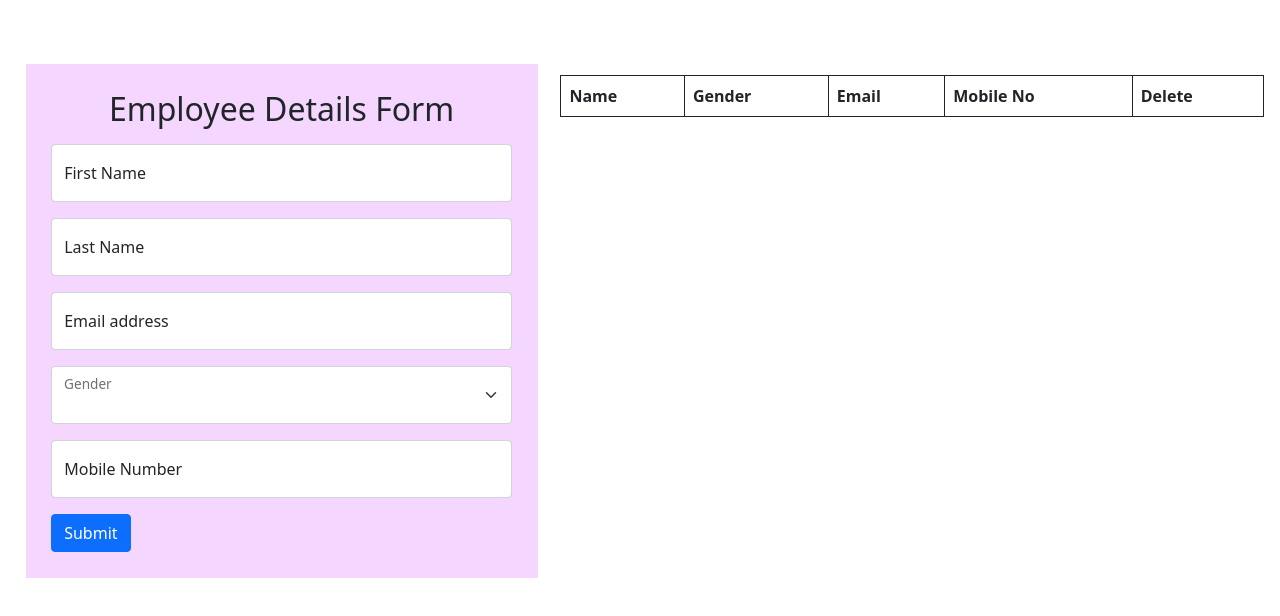
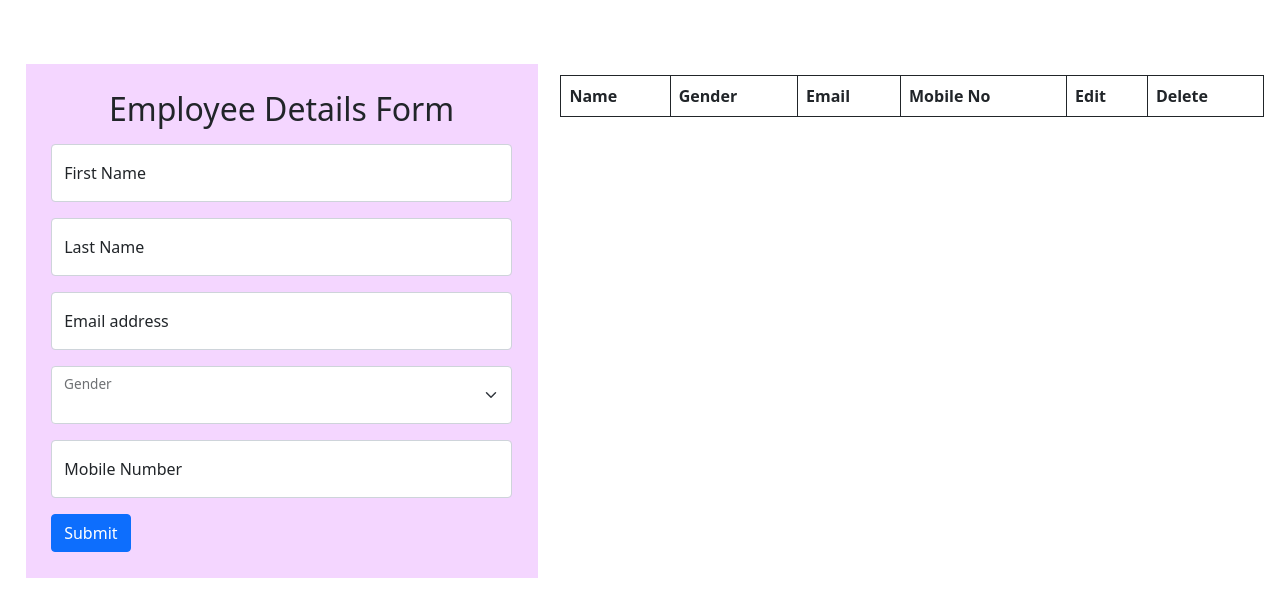
Before and after one commit to gem-shubhangini/JS-Assignment-2, a plain HTML site: page index.html in a window 1280 px wide. Drawn offline with nearby package versions, Linux system fonts and the light colour scheme.

Commit message:
Update index.html

```diff
--- a/index.html
+++ b/index.html
@@ -51,6 +51,7 @@
             <th >Gender</th>
             <th >Email</th>
             <th >Mobile No</th>
+            <th>Edit</th>
              <th>Delete</th>
         </thead>
         <tbody>
```
